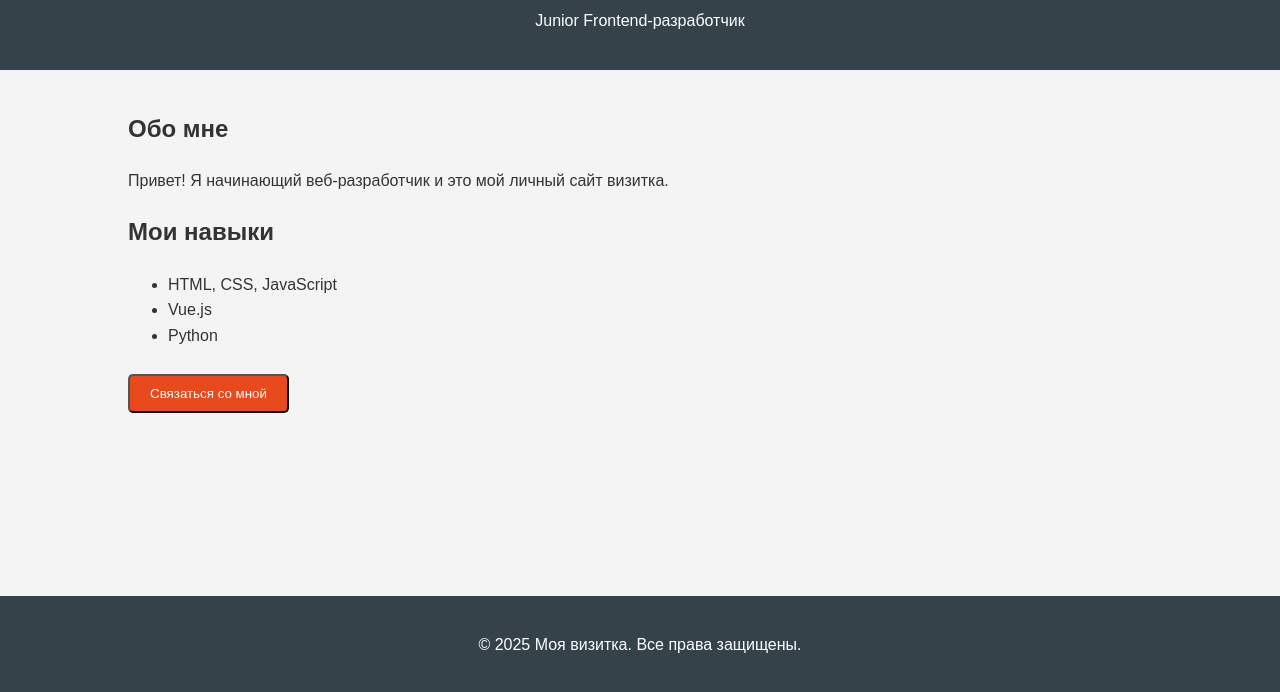
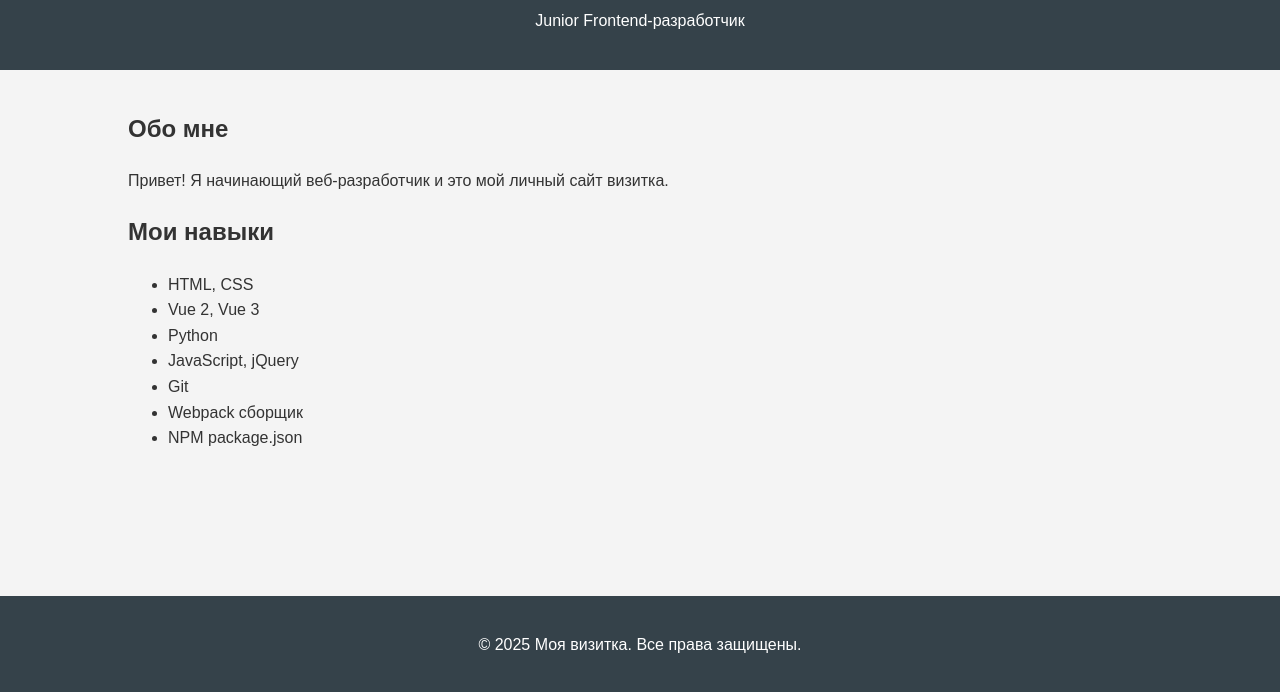
Before and after one commit to Khlopotnoy-Romadov/Khlopotnoy-Romadov.github.io, a plain HTML site: page index.html in a window 1280 px wide. Shown: the part 106-798 px from the top of the page. Drawn offline with Linux system fonts and the light colour scheme.

Commit message:
(upd) Добавление новых навыков и комментирование обратной связи

```diff
--- a/index.html
+++ b/index.html
@@ -77,14 +77,18 @@
 
             <h2>Мои навыки</h2>
             <ul>
-                <li>HTML, CSS, JavaScript</li>
-                <li>Vue.js</li>
+                <li>HTML, CSS</li>
+                <li>Vue 2, Vue 3</li>
                 <li>Python</li>
+                <li>JavaScript, jQuery</li>
+                <li>Git</li>
+                <li>Webpack сборщик</li>
+                <li>NPM package.json</li>
             </ul>
 
-            <button id="contact-btn" class="btn">Связаться со мной</button>
+            <!-- <button id="contact-btn" class="btn">Связаться со мной</button> -->
 
-            <div id="contact-form">
+            <!-- <div id="contact-form">
                 <h3>Форма обратной связи</h3>
                 <form id="feedback-form">
                     <div>
@@ -101,7 +105,7 @@
                     </div>
                     <button type="submit" class="btn">Отправить</button>
                 </form>
-            </div>
+            </div> -->
         </div>
     </section>
 
```
